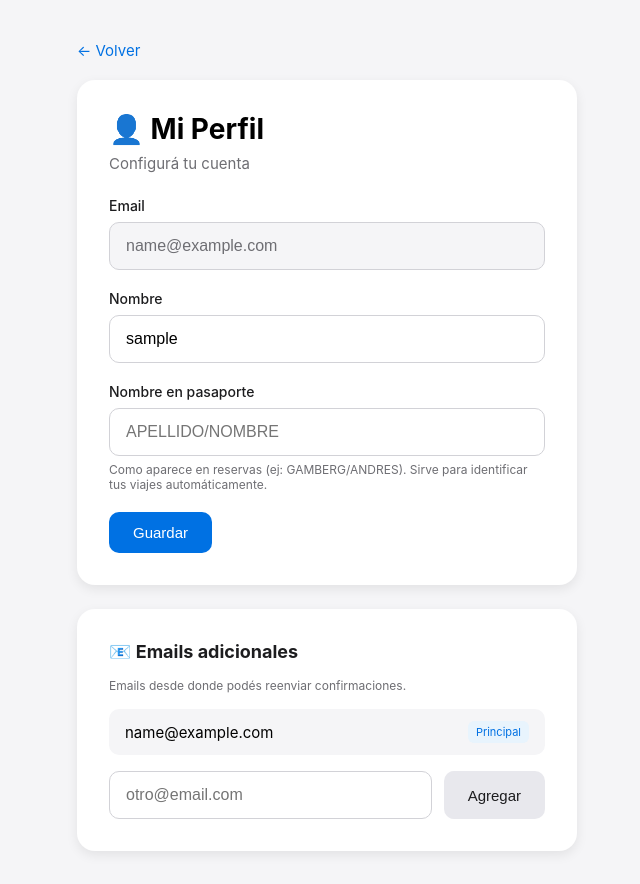
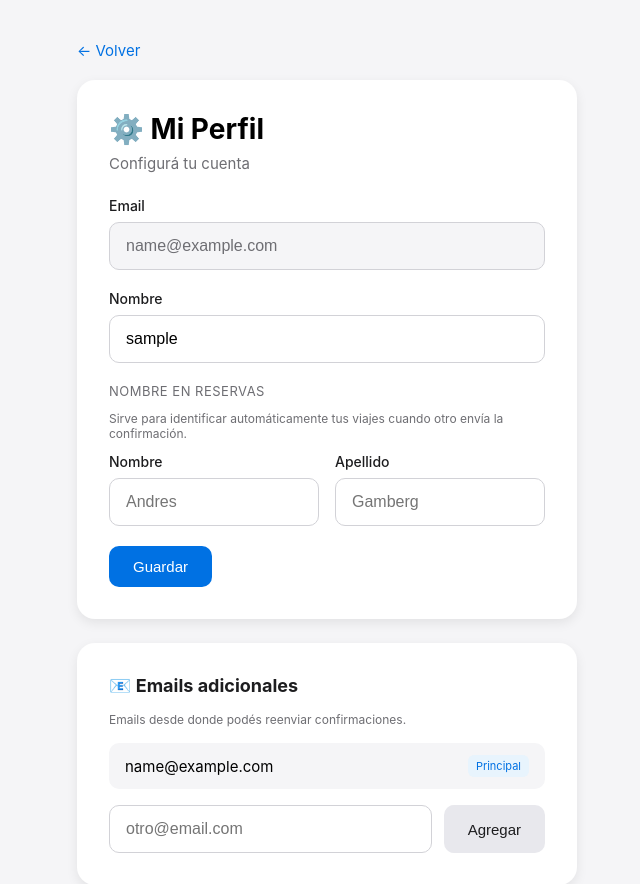
Before and after one commit to andygamberg/mi-agente-viajes, a Flask app: page /perfil in a window 1280 px wide. Shown: the top 884 px of the page, without its empty margins (313-953 px from the left). Before the commit the page ends 853 px from the top, so only its background shows below. Run offline with Flask 3, Linux system fonts and the light colour scheme; the visitor is signed in with stand-in values (Sample User, id 1).

Commit message:
fix: separar nombre/apellido pax, mejorar header con iconos, redirect a index

```diff
--- a/app.py
+++ b/app.py
@@ -1353,7 +1353,8 @@ def migrate_db():
         with db.engine.connect() as conn:
             # Agregar columna user_id si no existe
             conn.execute(db.text("ALTER TABLE viaje ADD COLUMN IF NOT EXISTS user_id INTEGER"))
-            conn.execute(db.text("ALTER TABLE \"user\" ADD COLUMN IF NOT EXISTS nombre_pasaporte VARCHAR(100)"))
+            conn.execute(db.text("ALTER TABLE \"user\" ADD COLUMN IF NOT EXISTS nombre_pax VARCHAR(50)"))
+            conn.execute(db.text("ALTER TABLE \"user\" ADD COLUMN IF NOT EXISTS apellido_pax VARCHAR(50)"))
             conn.commit()
 
         # Crear tabla user si no existe
@@ -1390,10 +1391,11 @@ def perfil():
 @login_required
 def update_profile():
     current_user.nombre = request.form.get('nombre', '').strip()
-    current_user.nombre_pasaporte = request.form.get('nombre_pasaporte', '').strip().upper() or None
+    current_user.nombre_pax = request.form.get('nombre_pax', '').strip() or None
+    current_user.apellido_pax = request.form.get('apellido_pax', '').strip() or None
     db.session.commit()
     flash('Perfil actualizado', 'success')
-    return redirect(url_for('perfil'))
+    return redirect(url_for('index'))
 
 @app.route('/add-email', methods=['POST'])
 @login_required
--- a/models.py
+++ b/models.py
@@ -15,7 +15,8 @@ class User(UserMixin, db.Model):
     email = db.Column(db.String(120), unique=True, nullable=False)
     password_hash = db.Column(db.String(256), nullable=False)
     nombre = db.Column(db.String(100), nullable=False)
-    nombre_pasaporte = db.Column(db.String(100))  # Como aparece en reservas: APELLIDO/NOMBRE
+    nombre_pax = db.Column(db.String(50))  # Nombre para match en reservas
+    apellido_pax = db.Column(db.String(50))  # Apellido para match en reservas
     creado = db.Column(db.DateTime, default=datetime.utcnow)
     activo = db.Column(db.Boolean, default=True)
 
--- a/templates/perfil.html
+++ b/templates/perfil.html
@@ -24,6 +24,8 @@
         h2 { font-size: 18px; margin-bottom: 16px; color: #1d1d1f; }
         .subtitle { color: #6e6e73; margin-bottom: 24px; font-size: 15px; }
         .form-group { margin-bottom: 20px; }
+        .form-row { display: flex; gap: 16px; }
+        .form-row .form-group { flex: 1; }
         label { display: block; font-size: 14px; font-weight: 500; margin-bottom: 8px; color: #1d1d1f; }
         .hint { font-size: 12px; color: #6e6e73; margin-top: 6px; }
         input {
@@ -67,6 +69,7 @@
         .alert-error { background: #f8d7da; color: #721c24; }
         .add-form { display: flex; gap: 12px; }
         .add-form input { flex: 1; }
+        .section-title { font-size: 13px; color: #6e6e73; margin-bottom: 12px; text-transform: uppercase; letter-spacing: 0.5px; }
     </style>
 </head>
 <body>
@@ -74,7 +77,7 @@
         <a href="{{ url_for('index') }}" class="back-link">← Volver</a>
 
         <div class="card">
-            <h1>👤 Mi Perfil</h1>
+            <h1>⚙️ Mi Perfil</h1>
             <p class="subtitle">Configurá tu cuenta</p>
 
             {% with messages = get_flashed_messages(with_categories=true) %}
@@ -96,10 +99,18 @@
                     <input type="text" name="nombre" value="{{ current_user.nombre }}" required>
                 </div>
 
-                <div class="form-group">
-                    <label>Nombre en pasaporte</label>
-                    <input type="text" name="nombre_pasaporte" value="{{ current_user.nombre_pasaporte or '' }}" placeholder="APELLIDO/NOMBRE">
-                    <p class="hint">Como aparece en reservas (ej: GAMBERG/ANDRES). Sirve para identificar tus viajes automáticamente.</p>
+                <p class="section-title">Nombre en reservas</p>
+                <p class="hint" style="margin-bottom: 12px;">Sirve para identificar automáticamente tus viajes cuando otro envía la confirmación.</p>
+
+                <div class="form-row">
+                    <div class="form-group">
+                        <label>Nombre</label>
+                        <input type="text" name="nombre_pax" value="{{ current_user.nombre_pax or '' }}" placeholder="Andres">
+                    </div>
+                    <div class="form-group">
+                        <label>Apellido</label>
+                        <input type="text" name="apellido_pax" value="{{ current_user.apellido_pax or '' }}" placeholder="Gamberg">
+                    </div>
                 </div>
 
                 <button type="submit" class="btn btn-primary">Guardar</button>
```
Also changed, not shown: gmail_to_db.py (+5 -4 lines), templates/index.html (+7 -2 lines).
